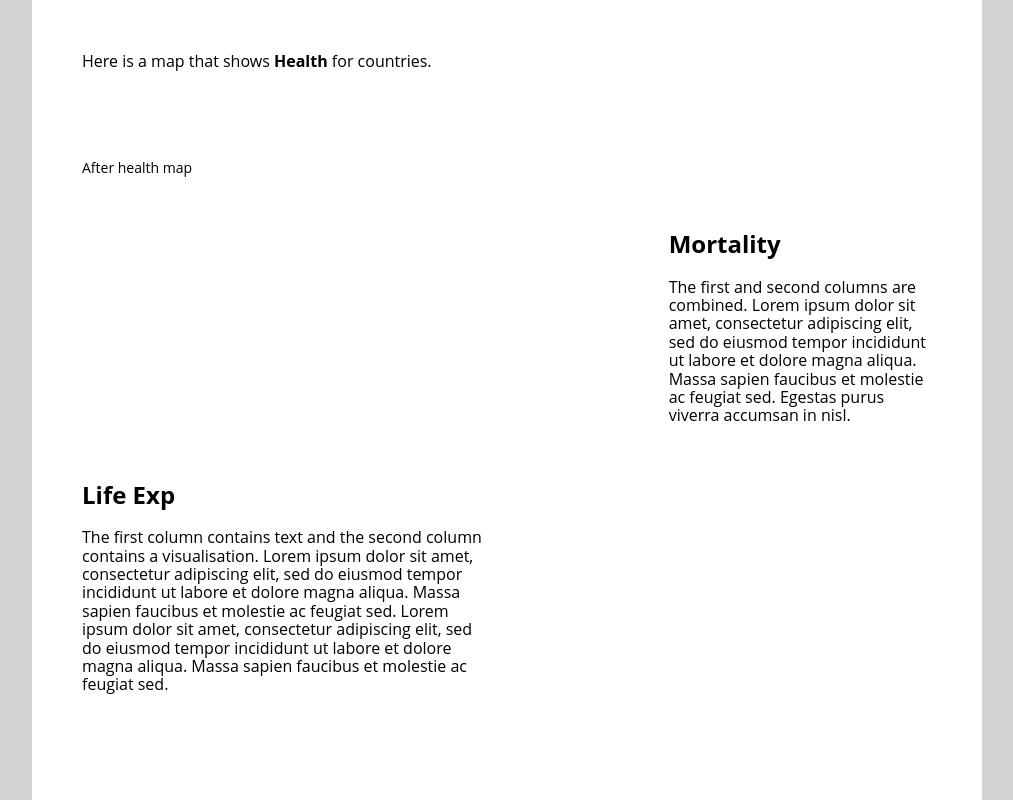
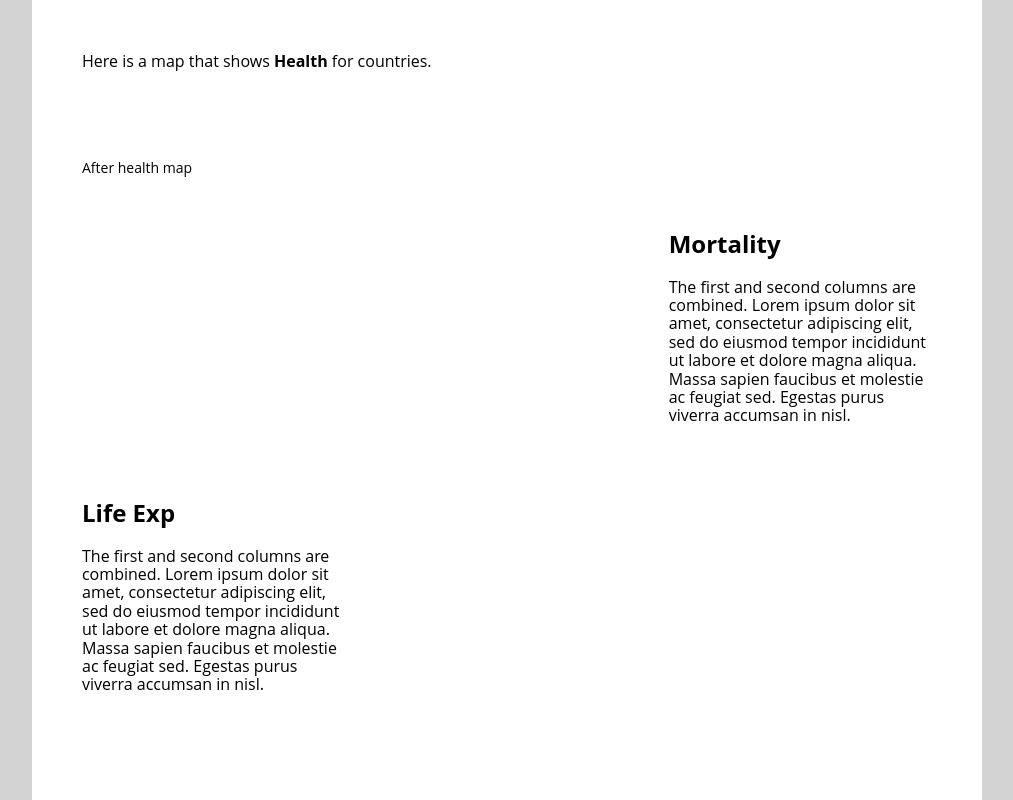
Before and after one commit to ocha0014/FIT3179, a plain HTML site: page Vegalite/FIT3179_A2/index.html in a window 1280 px wide. Shown: the part 1504-2304 px from the top of the page, without its empty margins (133-1146 px from the left). Drawn offline with nearby package versions, Linux system fonts and the light colour scheme; a script that the page names is missing.

Commit message:
Update index.html
changed life exp to 1+2col

```diff
--- a/Vegalite/FIT3179_A2/index.html
+++ b/Vegalite/FIT3179_A2/index.html
@@ -164,25 +164,27 @@
 
       </div>
       <!-- end pure grid group -->
+        <br>
 
-
-      <!-- pure grid group -->
+     <!-- pure grid group : mortality & word-->
     <div class="pure-g">
-        <div class="pure-u-1-2">
+        <div class="pure-u-1-3">
           <div class="description description-left">
             <h2>Life Exp</h2>
-            <p>The first column contains text and the second column contains a visualisation.
-              Lorem ipsum dolor sit amet, consectetur adipiscing elit, sed do eiusmod tempor incididunt ut labore et
-              dolore magna aliqua. Massa sapien faucibus et molestie ac feugiat sed. Lorem ipsum dolor sit amet, consectetur adipiscing elit, sed do eiusmod tempor incididunt ut labore et
-              dolore magna aliqua. Massa sapien faucibus et molestie ac feugiat sed. </p>
+            <p>The first and second columns are combined. Lorem ipsum dolor sit amet,
+              consectetur adipiscing elit, sed do eiusmod tempor incididunt ut labore et dolore magna aliqua. Massa sapien
+              faucibus et molestie ac feugiat sed. Egestas purus viverra accumsan in nisl.</p>
           </div>
         </div>
-        <div class="pure-u-1-2">
+
+        <div class="pure-u-2-3">
           <div id="vis7" class="vis-container"></div>
         </div>
+
+        <br>
+
       </div>
       <!-- end pure grid group -->
-
 
 
     </div> <!-- end page -->
```
